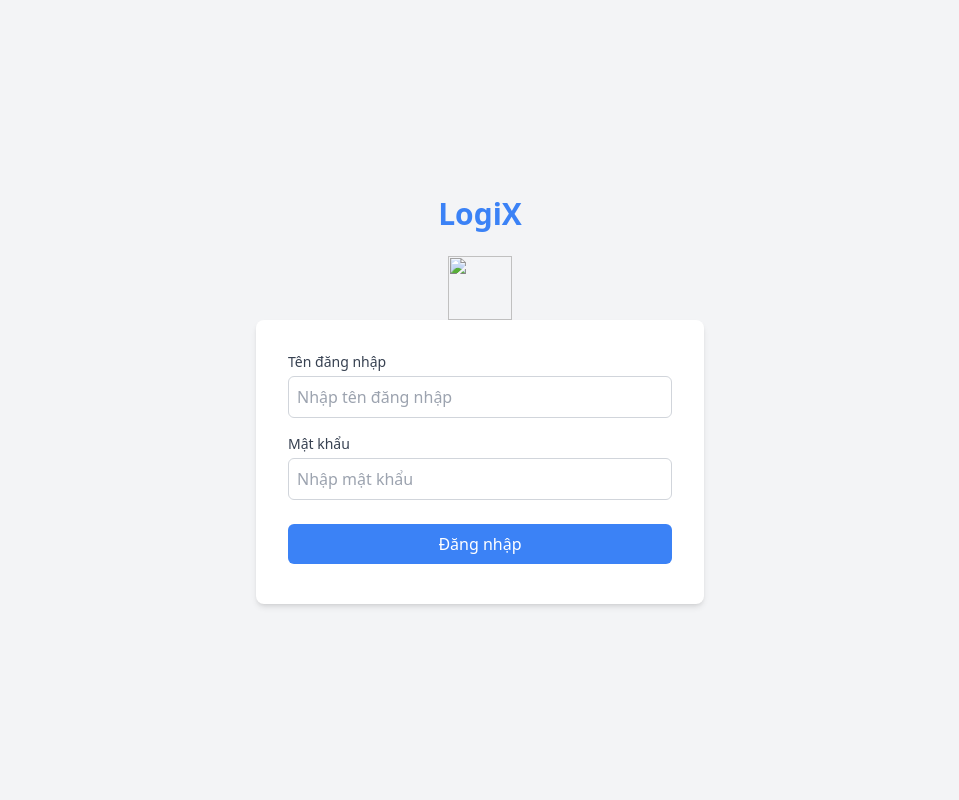
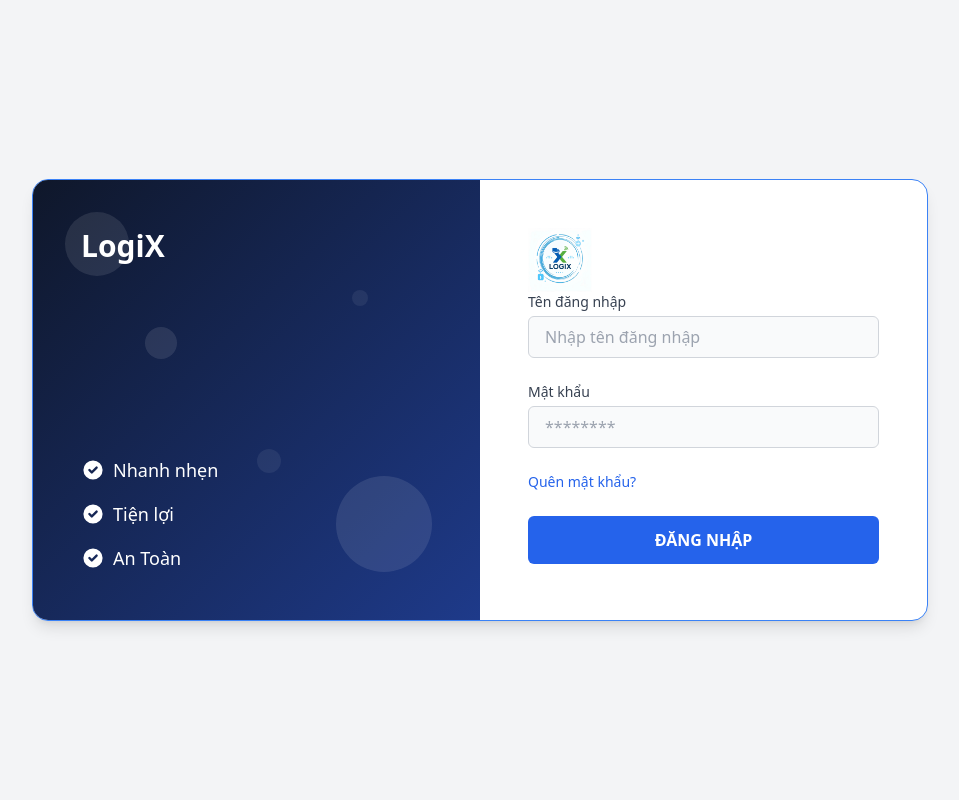
Before and after one commit to Odnoliu/Trans_Track_System, a PHP site: page /index.php in a window 1280 px wide. Shown: the whole page, without its empty margins (160-1119 px from the left). Run offline with PHP 8.4, Linux system fonts and the light colour scheme; a stand-in replaces the project's code that opens the database connection; some libraries are stand-ins or nearby versions.

Commit message:
Update UI for login and OTP

```diff
--- a/composer.json
+++ b/composer.json
@@ -1,5 +1,6 @@
 {
     "require": {
-        "phpmailer/phpmailer": "^6.10"
+        "phpmailer/phpmailer": "^6.10",
+        "twilio/sdk": "^8.8"
     }
 }
--- a/public/auth/login.php
+++ b/public/auth/login.php
@@ -9,23 +9,76 @@
     <title>Đăng nhập</title>
     <link rel="icon" type="image/x-icon" href="../images/favicon.png">
     <script src="https://cdn.tailwindcss.com"></script>
+    <style>
+        .custom-background {
+            background: linear-gradient(135deg, #0f172a, #1e3a8a);
+        }
+    </style>
 </head>
-<body class="bg-gray-100 flex flex-col items-center justify-center min-h-screen">
-    <h1 class="text-3xl font-bold mb-6 text-blue-500">LogiX</h1>
-    <img src="../images/favicon.png" alt="" class="w-16 h-16 max-w-full max-h-full">
-    <div class="bg-white p-8 rounded-lg shadow-md w-full max-w-md">
-        <form method="POST" action="../index.php">
-            <div class="mb-4">
-                <label for="username" class="block text-sm font-medium text-gray-700">Tên đăng nhập</label>
-                <input type="text" id="username" name="username" class="mt-1 block w-full p-2 border border-gray-300 rounded-md focus:outline-none focus:ring-2 focus:ring-blue-500" placeholder="Nhập tên đăng nhập" required>
+<body class="bg-gray-100 flex items-center justify-center min-h-screen p-4">
+
+    <div class="flex max-w-4xl w-full bg-white rounded-2xl shadow-lg overflow-hidden border border-blue-500">
+
+        <div class="hidden md:flex w-1/2 custom-background text-white p-12 flex-col justify-between items-start relative">
+            <h2 class="text-3xl font-bold mb-4 z-10">
+                LogiX
+            </h2>
+            <div class="space-y-4 z-10">
+                <div class="flex items-center space-x-2">
+                    <svg class="h-6 w-6 text-white" fill="currentColor" viewBox="0 0 20 20">
+                        <path fill-rule="evenodd" d="M10 18a8 8 0 100-16 8 8 0 000 16zm3.707-9.293a1 1 0 00-1.414-1.414L9 10.586 7.707 9.293a1 1 0 00-1.414 1.414l2 2a1 1 0 001.414 0l4-4z" clip-rule="evenodd" />
+                    </svg>
+                    <p class="text-lg font-medium">Nhanh nhẹn</p>
+                </div>
+                <div class="flex items-center space-x-2">
+                    <svg class="h-6 w-6 text-white" fill="currentColor" viewBox="0 0 20 20">
+                        <path fill-rule="evenodd" d="M10 18a8 8 0 100-16 8 8 0 000 16zm3.707-9.293a1 1 0 00-1.414-1.414L9 10.586 7.707 9.293a1 1 0 00-1.414 1.414l2 2a1 1 0 001.414 0l4-4z" clip-rule="evenodd" />
+                    </svg>
+                    <p class="text-lg font-medium">Tiện lợi</p>
+                </div>
+                <div class="flex items-center space-x-2">
+                    <svg class="h-6 w-6 text-white" fill="currentColor" viewBox="0 0 20 20">
+                        <path fill-rule="evenodd" d="M10 18a8 8 0 100-16 8 8 0 000 16zm3.707-9.293a1 1 0 00-1.414-1.414L9 10.586 7.707 9.293a1 1 0 00-1.414 1.414l2 2a1 1 0 001.414 0l4-4z" clip-rule="evenodd" />
+                    </svg>
+                    <p class="text-lg font-medium">An Toàn</p>
+                </div>
             </div>
-            <div class="mb-6">
-                <label for="password" class="block text-sm font-medium text-gray-700">Mật khẩu</label>
-                <input type="password" id="password" name="password" class="mt-1 block w-full p-2 border border-gray-300 rounded-md focus:outline-none focus:ring-2 focus:ring-blue-500" placeholder="Nhập mật khẩu" required>
+
+            <div class="absolute top-0 left-0 w-full h-full opacity-10 pointer-events-none">
+                <div class="absolute top-8 left-8 w-16 h-16 bg-white rounded-full"></div>
+                <div class="absolute top-1/3 left-1/4 w-8 h-8 bg-white rounded-full"></div>
+                <div class="absolute bottom-12 right-12 w-24 h-24 bg-white rounded-full"></div>
+                <div class="absolute top-1/4 right-1/4 w-4 h-4 rounded-full bg-white animate-pulse"></div>
+                <div class="absolute bottom-1/3 left-1/2 w-6 h-6 rounded-full bg-white animate-pulse"></div>
             </div>
-            <button type="submit" class="w-full bg-blue-500 text-white p-2 rounded-md hover:bg-blue-600">Đăng nhập</button>
-            <?php if (isset($error)) echo "<p class='text-red-500 mt-2'>$error</p>"; ?>
-        </form>
+
+        </div>
+
+        <div class="w-full md:w-1/2 p-8 md:p-12 flex flex-col justify-center">
+            <img src="../images/official_logo.jpg" alt="" class="w-16 h-16">
+            <form method="POST" action="../index.php">
+                <div class="mb-6">
+                    <label for="username" class="block text-sm font-medium text-gray-700 mb-1">Tên đăng nhập</label>
+                    <input type="text" id="username" name="username" class="mt-1 block w-full px-4 py-2 bg-gray-50 border border-gray-300 rounded-md focus:border-blue-500 focus:ring focus:ring-blue-200 focus:ring-opacity-50" placeholder="Nhập tên đăng nhập" require>
+                </div>
+
+                <div class="mb-6">
+                    <label for="password" class="block text-sm font-medium text-gray-700 mb-1">Mật khẩu</label>
+                    <input type="password" id="password" name="password" class="mt-1 block w-full px-4 py-2 bg-gray-50 border border-gray-300 rounded-md focus:border-blue-500 focus:ring focus:ring-blue-200 focus:ring-opacity-50" placeholder="********" required>
+                </div>
+
+                <div class="flex justify-between items-center mb-6">
+                    <a href="#" class="text-sm font-medium text-blue-600 hover:text-blue-500">Quên mật khẩu?</a>
+                </div>
+
+                <button type="submit" class="w-full bg-blue-600 hover:bg-blue-700 text-white font-bold py-3 px-4 rounded-md transition-colors duration-200">
+                    ĐĂNG NHẬP
+                </button>
+                <?php if (isset($error)) echo "<p class='text-red-500 mt-2'>$error</p>"; ?>
+            </form>
+        </div>
+
     </div>
+
 </body>
 </html>
--- a/public/controller/auth_controller.php
+++ b/public/controller/auth_controller.php
@@ -110,20 +110,14 @@
             error_log("Email OTP failed: " . $mail->ErrorInfo);
         }
     }
-
+    // Y666X1YBDGH9QM3S3X4297WU (KHÔNG ĐƯỢC XÓA NHÉ)
     private function sendSMSOTP($phone, $otp) {
-        $apiKey = 'QOZysqzi9Ozax3lyYqT1k6tzHuv4H9k3';
+    $apiKey = 'QOZysqzi9Ozax3lyYqT1k6tzHuv4H9k3';  // Lấy từ dashboard SpeedSMS
     $message = "Mã OTP của bạn là: $otp. Hết hạn sau 5 phút.";
     $url = "https://api.speedsms.vn/index.php/sms/send";
 
-        // Làm sạch số điện thoại
-        $phone = preg_replace('/\s+/', '', $phone);  // Loại bỏ khoảng trắng
-        if (strpos($phone, '+84') !== 0 && strlen($phone) >= 10) {
-            $phone = '+84' . ltrim($phone, '0');  // Chuyển 0372807xxx thành +84372807xxx
-        }
-
     $data = array(
-            'to' => $phone,
+        'to' => $phone,  // +84372807xxx hoặc 84372807xxx
         'content' => $message,
         'api_key' => $apiKey
     );
@@ -141,10 +135,9 @@
 
     if ($result === false) {
         error_log("SpeedSMS OTP failed: Kết nối thất bại");
-            var_dump($http_response_header);  // Debug mã HTTP (401)
     } else {
         $response = json_decode($result, true);
-            if (isset($response['code']) && $response['code'] !== 200) {  // SpeedSMS dùng code thay success
+        if (isset($response['code']) && $response['code'] !== 200) {  // 200 là thành công
             error_log("SpeedSMS OTP failed: " . ($response['message'] ?? 'Unknown error'));
         } else {
             error_log("SpeedSMS OTP sent successfully");
```
Also changed, not shown: public/auth/verify_otp.php (+30 -7 lines), public/images/official_logo.jpg (added), 1 other file. Lines whose indentation alone changed are shown as unchanged.
